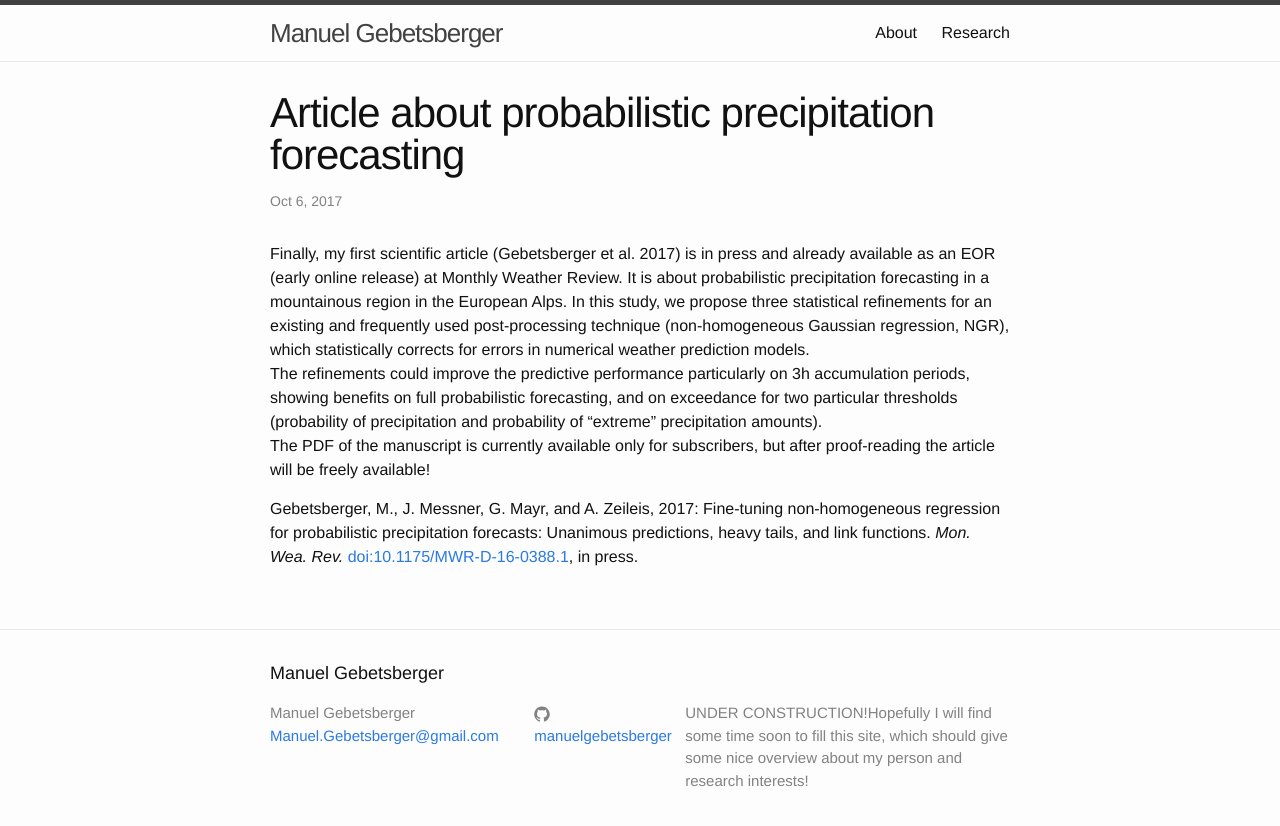
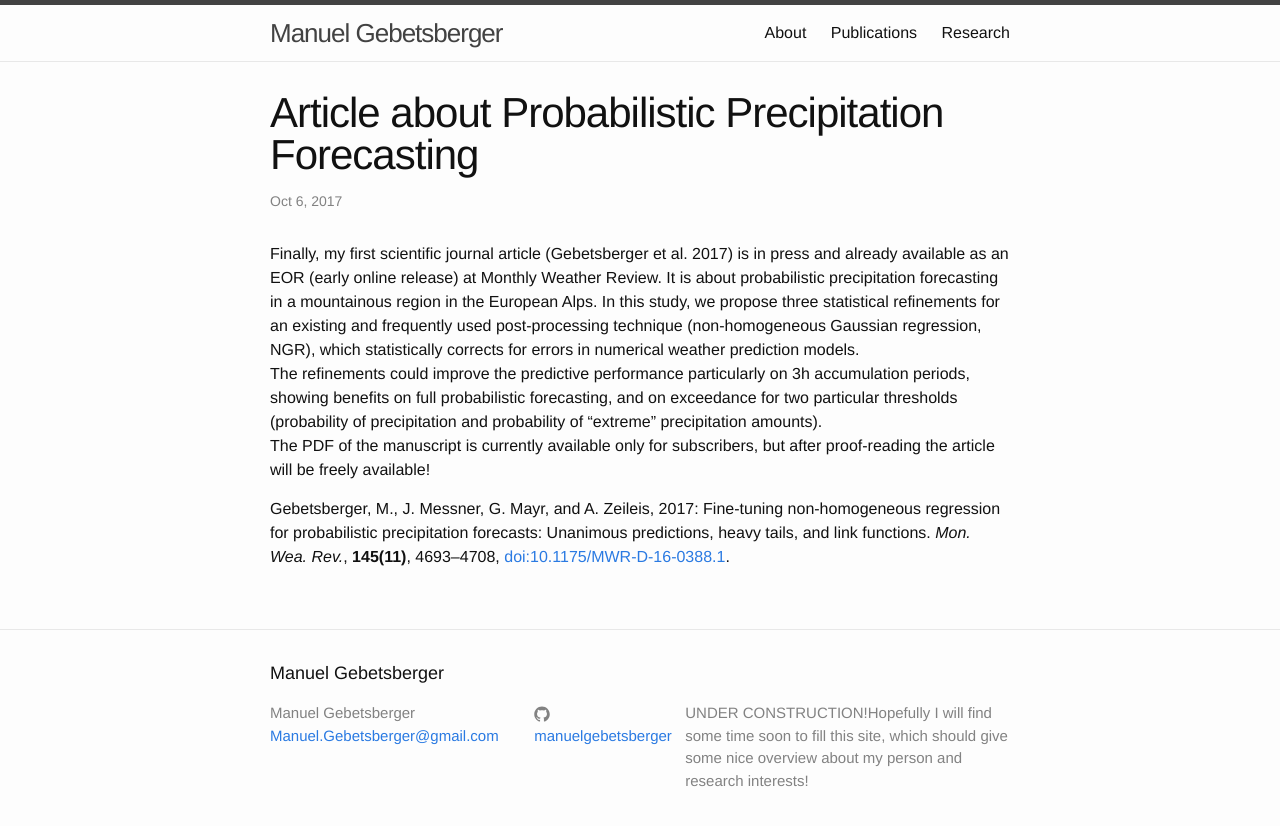
Before and after one commit to manuelgebetsberger/manuelgebetsberger.github.io, a Jekyll site: the page built from _posts/2017-10-06-article.md, in a window 1280 px wide. Shown: the top 826 px of the page. Built offline with Jekyll 4.4.1, drawn with Linux system fonts in a browser that asks for light colours.

Commit message:
added publications

```diff
--- a/_posts/2017-10-06-article.md
+++ b/_posts/2017-10-06-article.md
@@ -1,13 +1,13 @@
 ---
 layout: post
-title: "Article about probabilistic precipitation forecasting"
+title: "Article about Probabilistic Precipitation Forecasting"
 date:   2017-10-06
 categories: publications
 ---
-Finally, my first scientific article (Gebetsberger et al. 2017) is in press and already available as an EOR (early online release) at Monthly Weather Review. It is about probabilistic precipitation forecasting in a mountainous region in the European Alps. In this study, we propose three statistical refinements for an existing and frequently used post-processing technique (non-homogeneous Gaussian regression, NGR), which statistically corrects for errors in numerical weather prediction models.
+Finally, my first scientific journal article (Gebetsberger et al. 2017) is in press and already available as an EOR (early online release) at Monthly Weather Review. It is about probabilistic precipitation forecasting in a mountainous region in the European Alps. In this study, we propose three statistical refinements for an existing and frequently used post-processing technique (non-homogeneous Gaussian regression, NGR), which statistically corrects for errors in numerical weather prediction models.
 The refinements could improve the predictive performance particularly on 3h accumulation periods, showing benefits on full probabilistic forecasting, and on exceedance for two particular thresholds (probability of precipitation and probability of "extreme" precipitation amounts).
 The PDF of the manuscript is currently available only for subscribers, but after proof-reading the article will be freely available!
 
-Gebetsberger, M., J. Messner, G. Mayr, and A. Zeileis, 2017: Fine-tuning non-homogeneous regression for probabilistic precipitation forecasts: Unanimous predictions, heavy tails, and link functions. _Mon. Wea. Rev._ [doi:10.1175/MWR-D-16-0388.1][DOI], in press.
+Gebetsberger, M., J. Messner, G. Mayr, and A. Zeileis, 2017: Fine-tuning non-homogeneous regression for probabilistic precipitation forecasts: Unanimous predictions, heavy tails, and link functions. _Mon. Wea. Rev._, **145(11)**, 4693--4708, [doi:10.1175/MWR-D-16-0388.1][DOI].
 
 [DOI]: https://doi.org/10.1175/MWR-D-16-0388.1
```
Also changed, not shown: _posts/2017-11-27-workingPaper.md (added, +14 -0 lines), page_about.md (+1 -1 lines), page_publications.md (added, +25 -0 lines).
